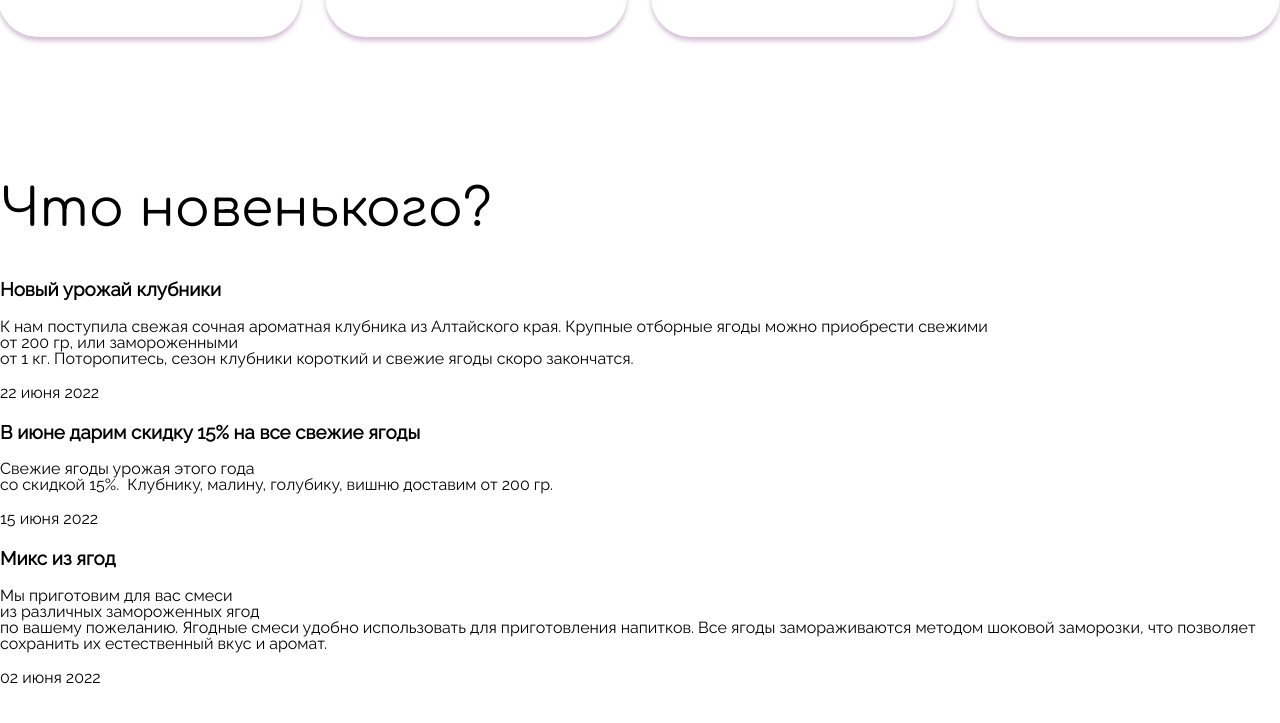
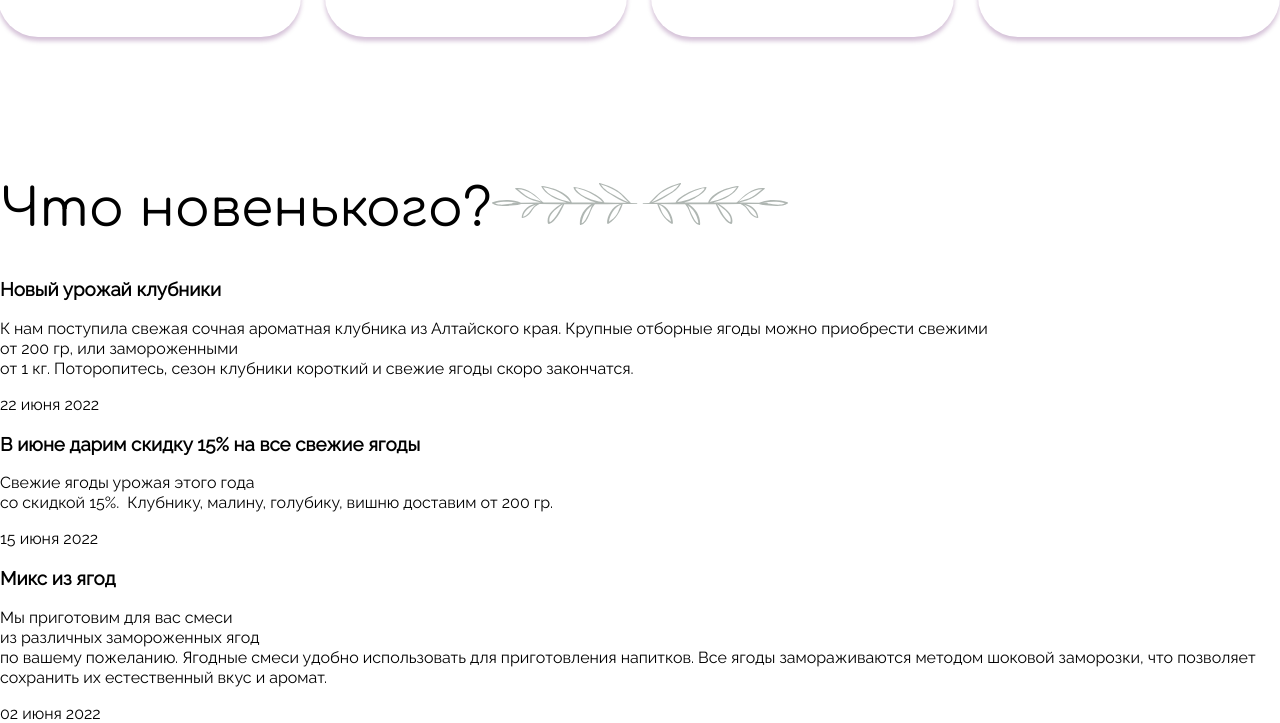
Before and after one commit to SeregaGS/Berry, a website: page source/index.html in a window 1280 px wide. Shown: the part 2037-2760 px from the top of the page. Before the commit the page ends 2724 px from the top, so only its background shows below. Drawn offline with nearby package versions, Linux system fonts and the light colour scheme; files that its build step writes are made by us from their sources.

Commit message:
minor edits utils

```diff
--- a/source/styles/common/utils.scss
+++ b/source/styles/common/utils.scss
@@ -38,7 +38,7 @@
   font-family: inherit;
   font-size: fluid(14, 15, 16);
   font-weight: 400;
-  line-height: 1;
+  line-height: 1.25;
   color: $color-text-primary;
   text-decoration: none;
   &--accent {
@@ -66,7 +66,7 @@
     display: inline-flex;
     align-items: center;
     font-size: rem(16);
-    column-gap: 4px;
+    column-gap: rem(4);
     transition: background-color 0.15s;
     &::before {
       content: "";
@@ -94,3 +94,13 @@
     }
   }
 }
+.decoration-leaf {
+  background-image: url("../../icons/line-leaf.svg");
+  background-size: rem(296) rem(42);
+  background-position: center top;
+  background-repeat: no-repeat;
+  @media (max-width: $width-medium - 1) {
+    background-size: rem(228) rem(32);
+    background-position: center rem(3);
+  }
+}
```
